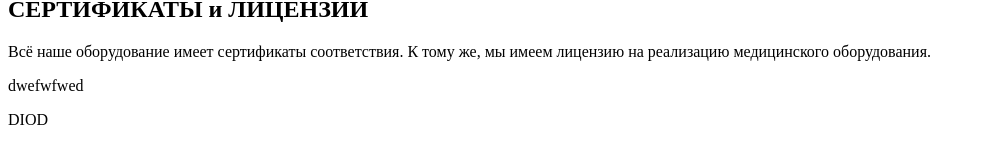
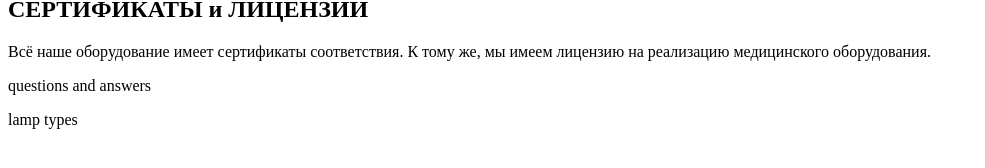
Before and after one commit to yerbol021/lamp, a Next.js app in the folder lamp/: page /faq in a window 1280 px wide. Shown: the part 464-632 px from the top of the page, without its empty margins (0-985 px from the left). Built offline with nearby package versions, Linux system fonts and the light colour scheme.

Commit message:
Added small value to faq and products

```diff
--- a/lamp/app/faq/page.tsx
+++ b/lamp/app/faq/page.tsx
@@ -2,7 +2,7 @@ import React from "react";
 import { useState } from "react";
 
 const FAQPage = () => {
-  return <div>dwefwfwed</div>;
+  return <div>questions and answers</div>;
 };
 
 export default FAQPage;
--- a/lamp/app/products/page.tsx
+++ b/lamp/app/products/page.tsx
@@ -4,7 +4,7 @@ import "./products.css";
 const Products = () => {
   return (
     <div className="products_ru">
-      <p>DIOD</p>
+      <p>lamp types</p>
       <div className="products-image"></div>
     </div>
   );
```
